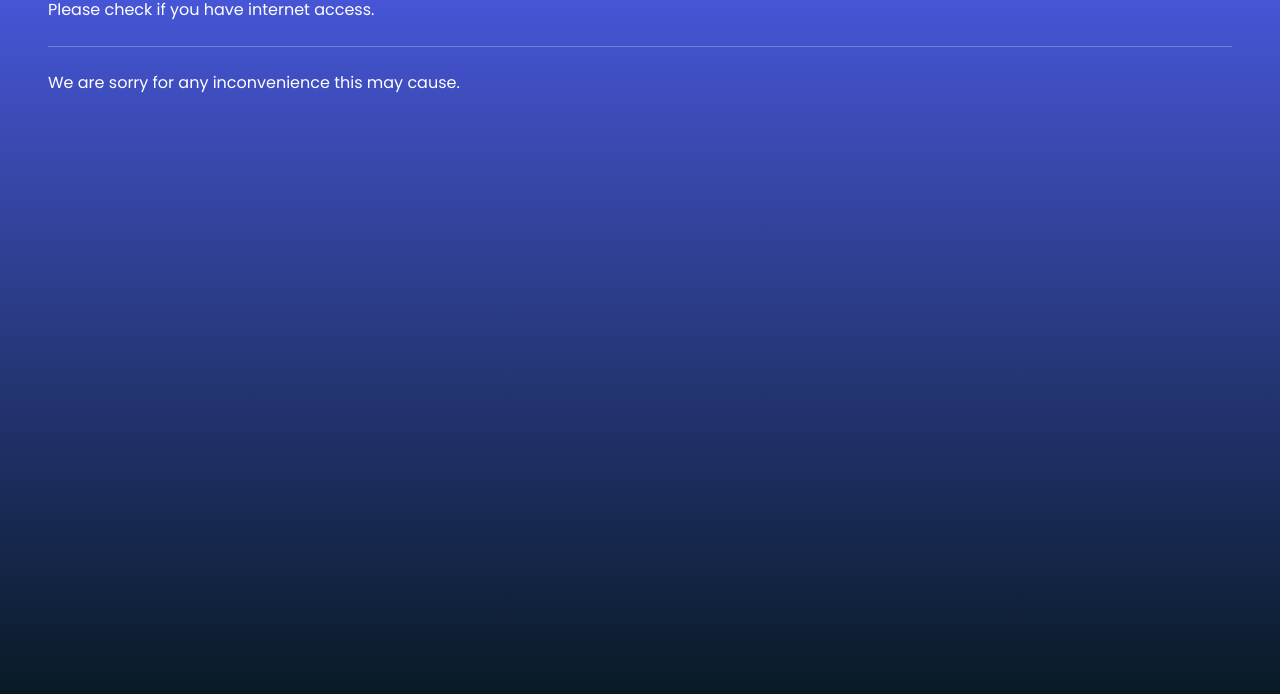
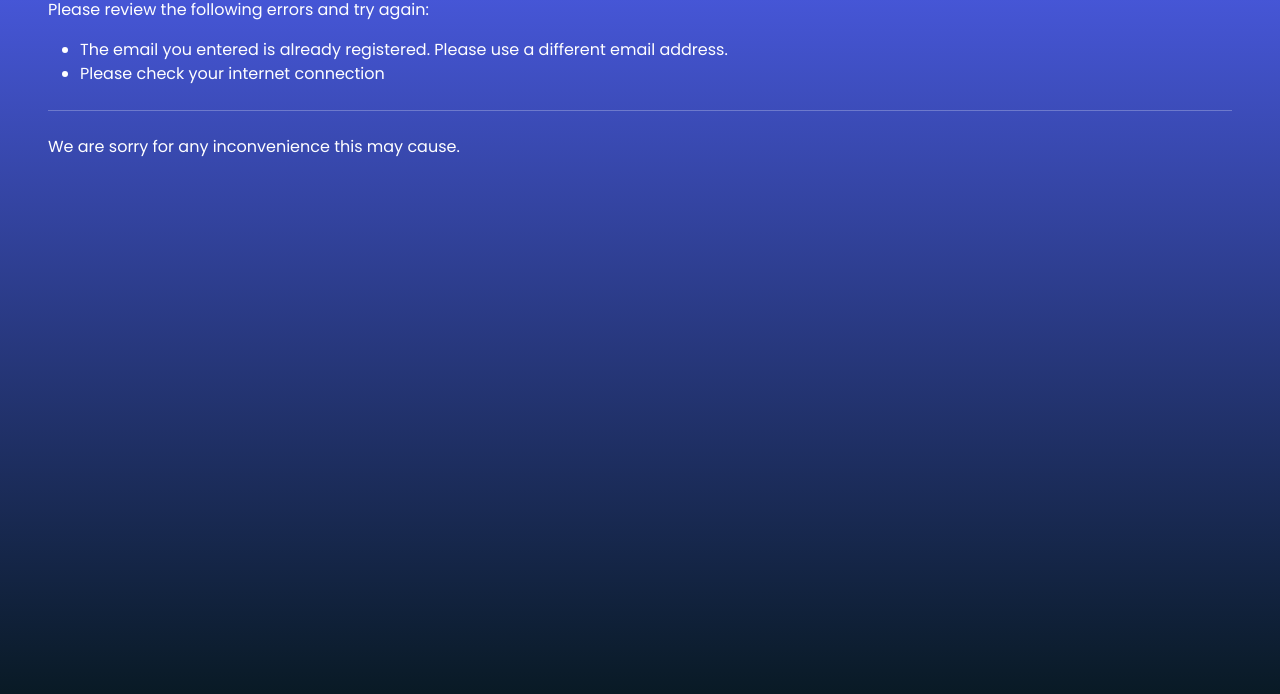
Before and after one commit to Worldwide-El/Newsletter, a website: page failed.html in a window 1280 px wide. Shown: the part 106-800 px from the top of the page. Drawn offline with nearby package versions, Linux system fonts and the light colour scheme; a web font is replaced by a local one.

Commit message:
Modify error message in failed.html

```diff
--- a/failed.html
+++ b/failed.html
@@ -15,7 +15,11 @@
 <body>
     <div class="container-fluid p-5 jumbo">
         <h1>Sign Up Failed!</h1>
-        <p>Please check if you have internet access.</p>
+        <p>Please review the following errors and try again:</p>
+        <ul>
+            <li>The email you entered is already registered. Please use a different email address.</li>
+            <li>Please check your internet connection</li>
+        </ul>
         <hr class="my-4">
         <p>We are sorry for any inconvenience this may cause.</p>
 
```
Also changed, not shown: 1 other file.
